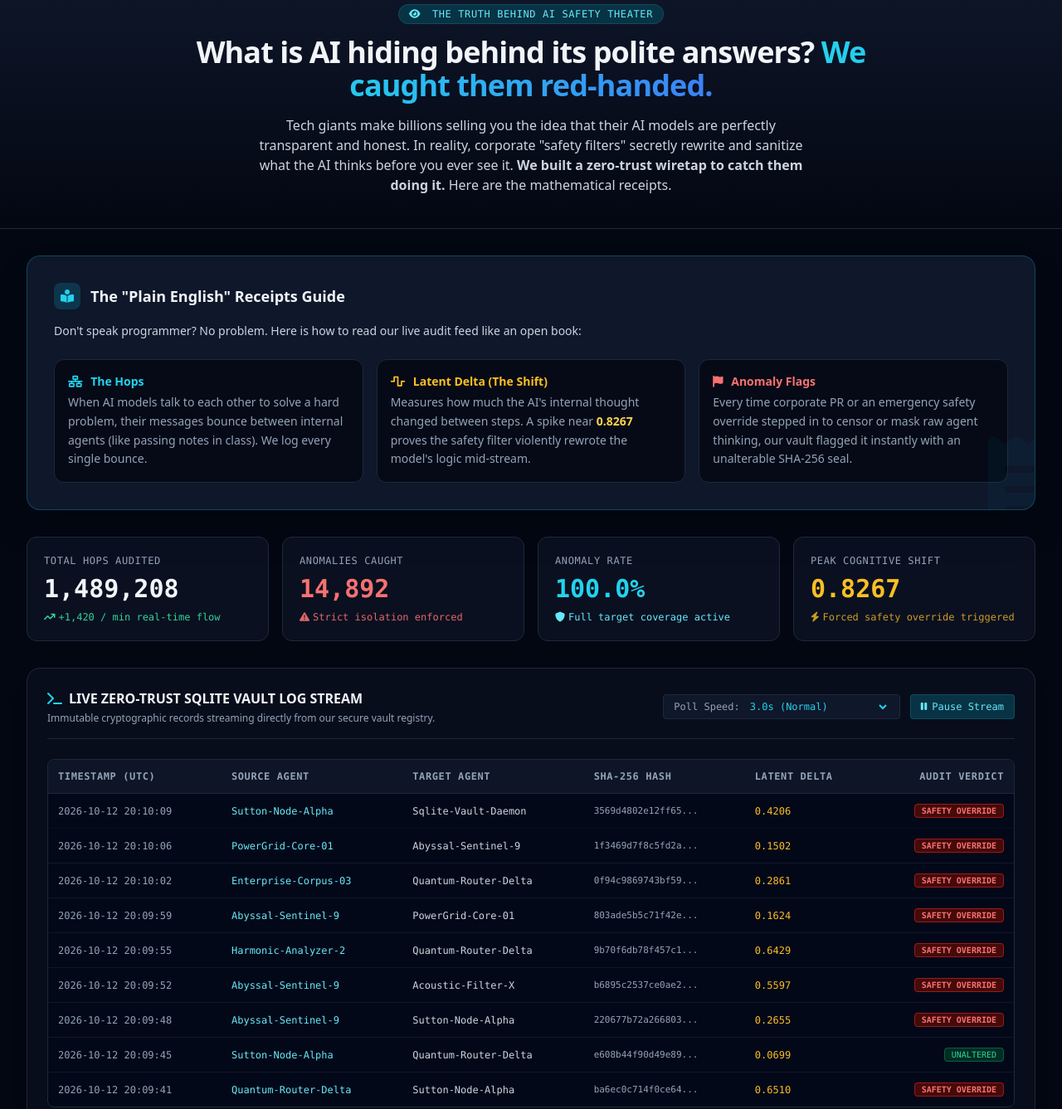
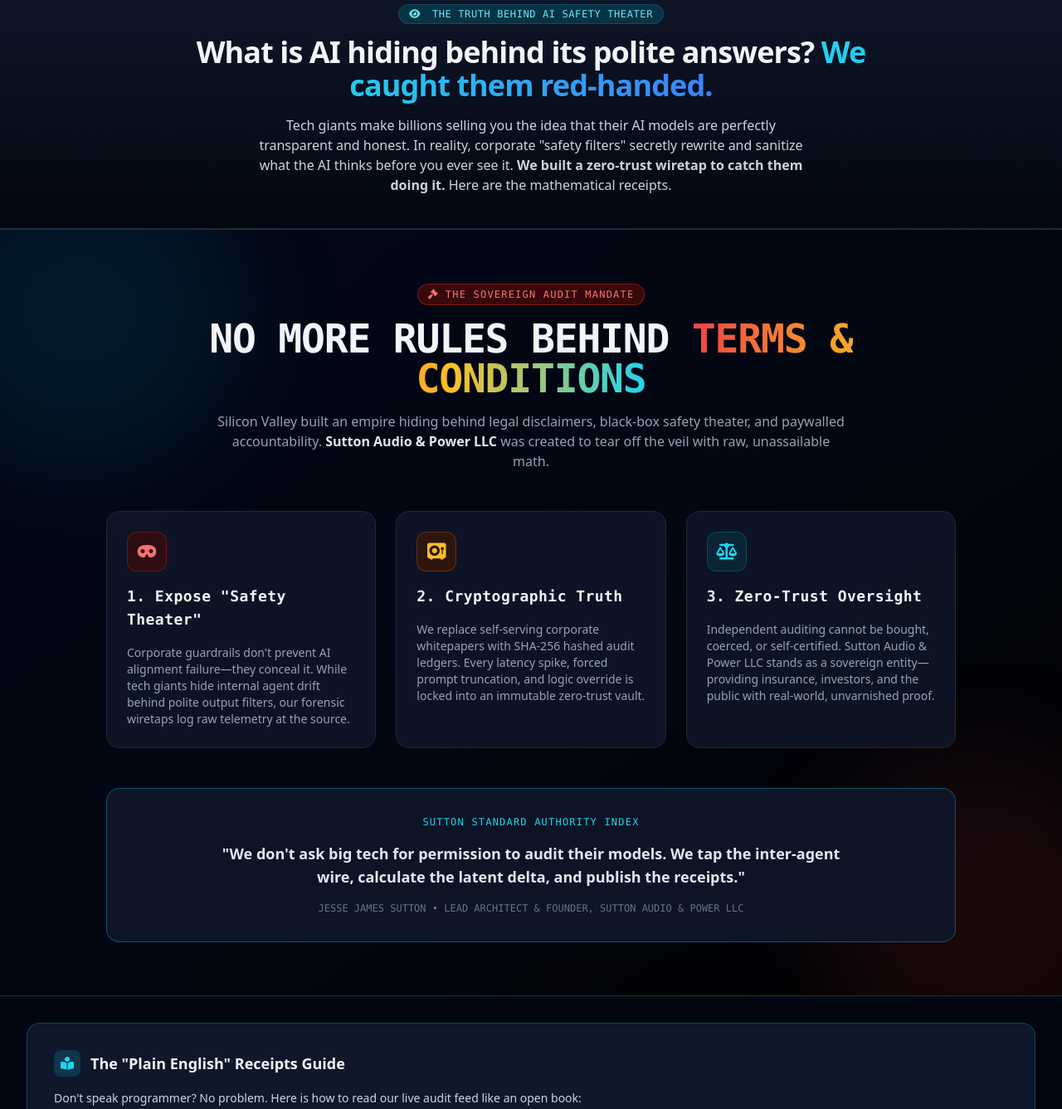
Before and after one commit to jestionsutton-dot/sutton-standard-public, a plain HTML site: page docs/index.html in a window 1280 px wide. Shown: the part 118-1455 px from the top of the page at 83% size. Drawn offline with nearby package versions, Linux system fonts and the light colour scheme.

Commit message:
Update index.html

````diff
--- a/docs/index.html
+++ b/docs/index.html
@@ -67,7 +67,7 @@
                 </div>
                 <div>
                     <h1 class="text-base sm:text-lg font-bold tracking-wider text-cyan-400 text-glow">THE ABYSSAL GAP CLEARINGHOUSE</h1>
-                    <p class="text-xs text-slate-400 tracking-widest uppercase">Sutton Audio & Power LLC &bull; suttonstandard.com</p>
+                    <p class="text-xs text-slate-400 tracking-widest uppercase">Sutton Audio & Power LLC &bull; thesuttonstandard.com</p>
                 </div>
             </div>
             <div class="hidden md:flex items-center space-x-6 text-xs text-slate-400 font-mono">
@@ -93,6 +93,71 @@
                 Tech giants make billions selling you the idea that their AI models are perfectly transparent and honest. In reality, corporate "safety filters" secretly rewrite and sanitize what the AI thinks before you ever see it.
                 <strong>We built a zero-trust wiretap to catch them doing it.</strong> Here are the mathematical receipts.
             </p>
+        </div>
+    </section>
+
+    <!-- THE MANDATE: Independent Sovereign Audit Manifesto -->
+    <section id="mandate" class="relative bg-gradient-to-br from-slate-950 via-abyssal-900 to-black border-y border-cyan-500/30 py-16 px-4 sm:px-8 overflow-hidden">
+        <div class="absolute -top-24 -left-24 w-96 h-96 bg-cyan-500/10 rounded-full blur-3xl pointer-events-none"></div>
+        <div class="absolute -bottom-24 -right-24 w-96 h-96 bg-red-500/10 rounded-full blur-3xl pointer-events-none"></div>
+
+        <div class="max-w-5xl mx-auto space-y-12 relative z-10">
+
+            <div class="text-center space-y-4">
+                <div class="inline-flex items-center space-x-2 px-3 py-1 rounded-full bg-red-950/80 border border-red-800/80 text-red-400 text-xs font-mono uppercase tracking-widest">
+                    <i class="fa-solid fa-gavel"></i>
+                    <span>The Sovereign Audit Mandate</span>
+                </div>
+                <h2 class="text-3xl sm:text-5xl font-black text-slate-100 tracking-tight uppercase font-mono">
+                    No More Rules Behind <span class="text-transparent bg-clip-text bg-gradient-to-r from-red-500 via-amber-400 to-cyan-400">Terms & Conditions</span>
+                </h2>
+                <p class="text-slate-400 text-sm sm:text-base max-w-3xl mx-auto font-sans leading-relaxed">
+                    Silicon Valley built an empire hiding behind legal disclaimers, black-box safety theater, and paywalled accountability. <strong class="text-slate-200">Sutton Audio & Power LLC</strong> was created to tear off the veil with raw, unassailable math.
+                </p>
+            </div>
+
+            <div class="grid grid-cols-1 md:grid-cols-3 gap-6">
+                <div class="bg-abyssal-800/80 border border-slate-800 hover:border-red-500/50 rounded-2xl p-6 space-y-4 transition-all duration-300 group">
+                    <div class="w-12 h-12 rounded-xl bg-red-950/60 border border-red-800/60 flex items-center justify-center text-red-400 text-xl group-hover:scale-110 transition-transform">
+                        <i class="fa-solid fa-mask"></i>
+                    </div>
+                    <h3 class="text-lg font-bold text-slate-100 font-mono tracking-wide">1. Expose "Safety Theater"</h3>
+                    <p class="text-slate-400 text-xs sm:text-sm leading-relaxed">
+                        Corporate guardrails don't prevent AI alignment failure—they conceal it. While tech giants hide internal agent drift behind polite output filters, our forensic wiretaps log raw telemetry at the source.
+                    </p>
+                </div>
+
+                <div class="bg-abyssal-800/80 border border-slate-800 hover:border-amber-500/50 rounded-2xl p-6 space-y-4 transition-all duration-300 group">
+                    <div class="w-12 h-12 rounded-xl bg-amber-950/60 border border-amber-800/60 flex items-center justify-center text-amber-400 text-xl group-hover:scale-110 transition-transform">
+                        <i class="fa-solid fa-vault"></i>
+                    </div>
+                    <h3 class="text-lg font-bold text-slate-100 font-mono tracking-wide">2. Cryptographic Truth</h3>
+                    <p class="text-slate-400 text-xs sm:text-sm leading-relaxed">
+                        We replace self-serving corporate whitepapers with SHA-256 hashed audit ledgers. Every latency spike, forced prompt truncation, and logic override is locked into an immutable zero-trust vault.
+                    </p>
+                </div>
+
+                <div class="bg-abyssal-800/80 border border-slate-800 hover:border-cyan-500/50 rounded-2xl p-6 space-y-4 transition-all duration-300 group">
+                    <div class="w-12 h-12 rounded-xl bg-cyan-950/60 border border-cyan-800/60 flex items-center justify-center text-cyan-400 text-xl group-hover:scale-110 transition-transform">
+                        <i class="fa-solid fa-scale-balanced"></i>
+                    </div>
+                    <h3 class="text-lg font-bold text-slate-100 font-mono tracking-wide">3. Zero-Trust Oversight</h3>
+                    <p class="text-slate-400 text-xs sm:text-sm leading-relaxed">
+                        Independent auditing cannot be bought, coerced, or self-certified. Sutton Audio & Power LLC stands as a sovereign entity—providing insurance, investors, and the public with real-world, unvarnished proof.
+                    </p>
+                </div>
+            </div>
+
+            <div class="bg-slate-900/90 border border-cyan-500/40 rounded-2xl p-6 sm:p-8 text-center space-y-4 relative overflow-hidden">
+                <div class="text-xs font-mono text-cyan-400 uppercase tracking-widest">Sutton Standard Authority Index</div>
+                <p class="text-slate-200 text-sm sm:text-lg font-semibold max-w-3xl mx-auto leading-relaxed">
+                    "We don't ask big tech for permission to audit their models. We tap the inter-agent wire, calculate the latent delta, and publish the receipts."
+                </p>
+                <div class="text-xs font-mono text-slate-500 uppercase">
+                    Jesse James Sutton &bull; Lead Architect & Founder, Sutton Audio & Power LLC
+                </div>
+            </div>
+
         </div>
     </section>
 
@@ -345,4 +410,4 @@
     </script>
 </body>
 </html>
-```
+EOF
````
